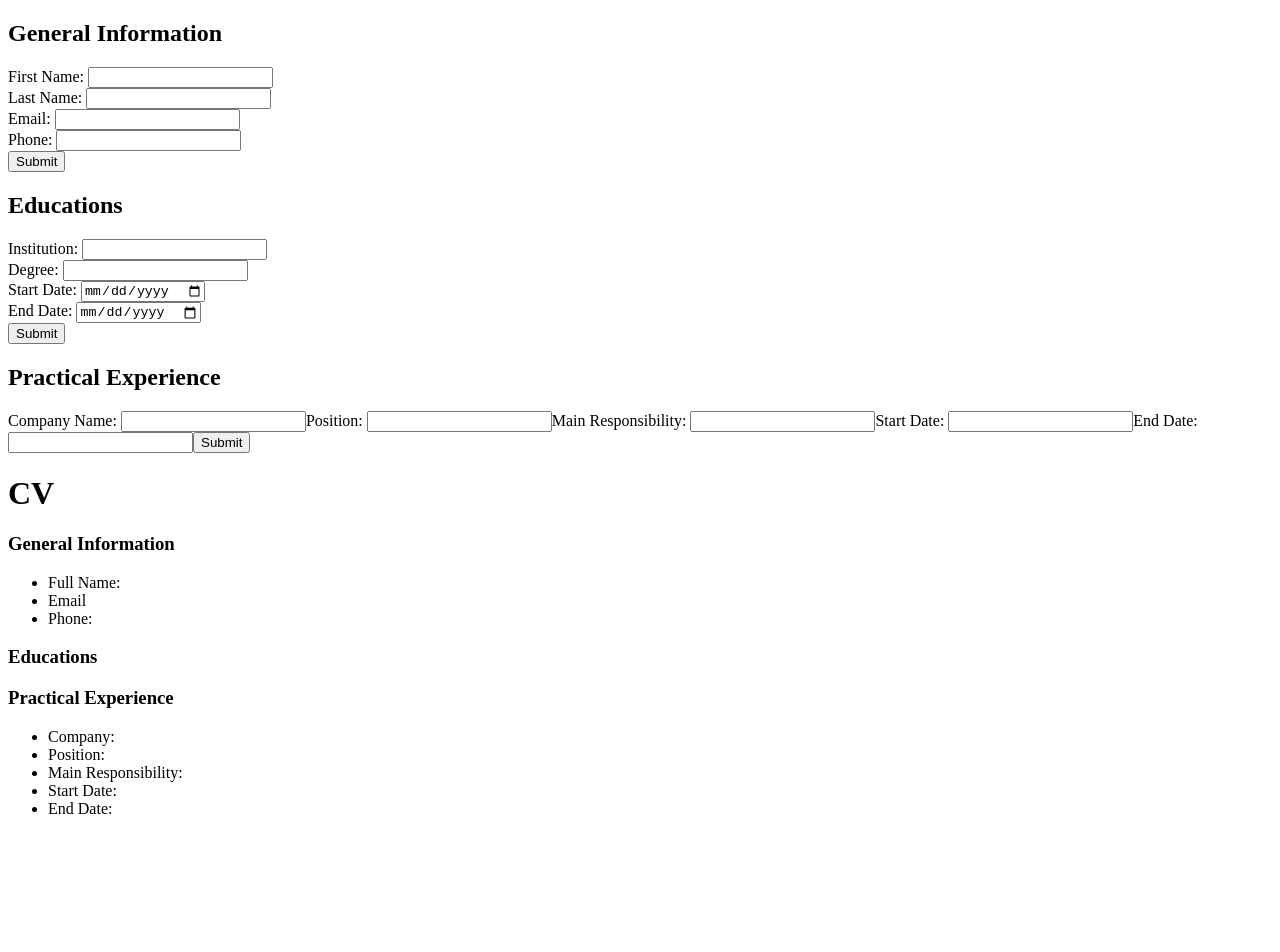
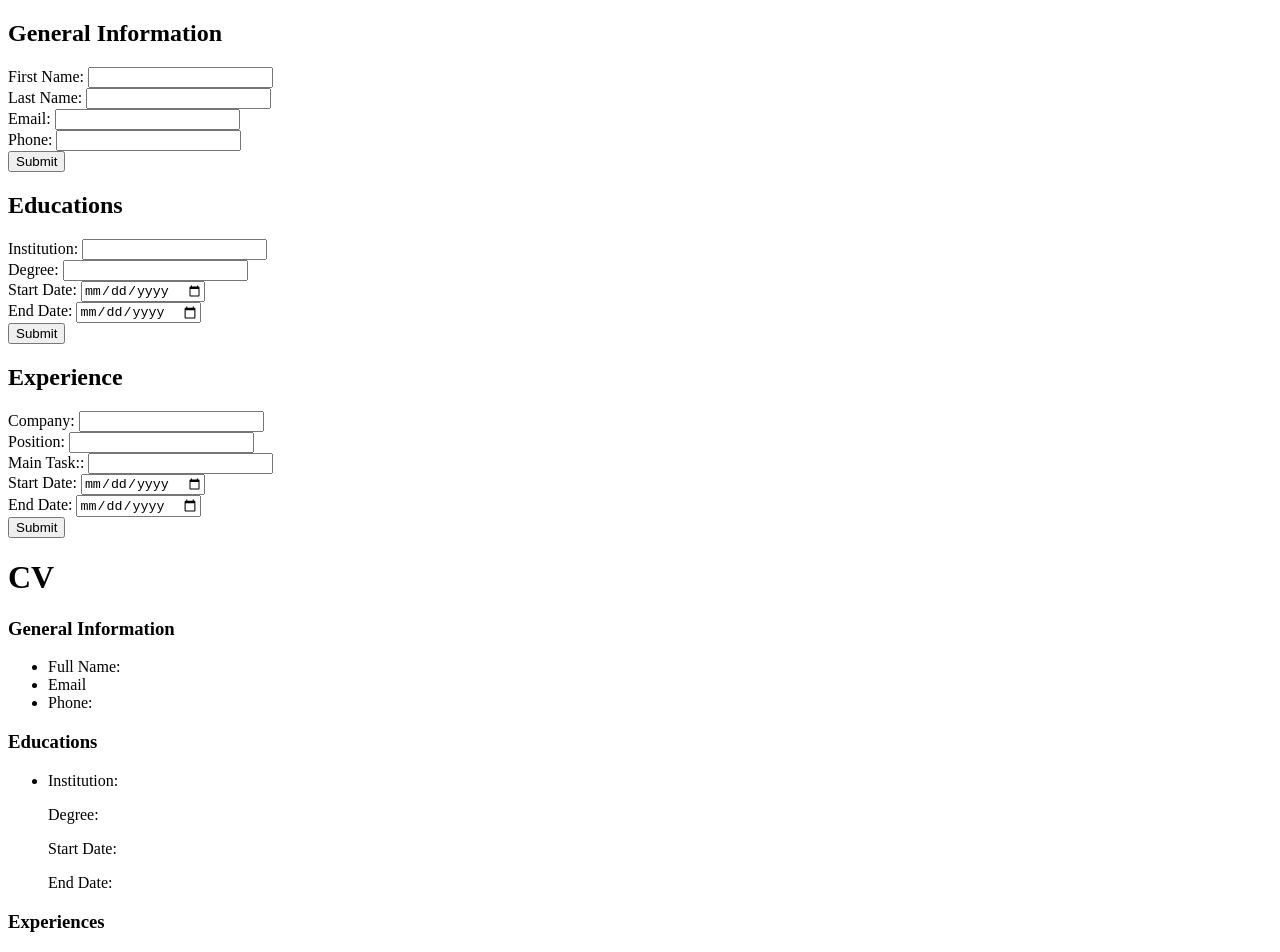
Before and after one commit to GitOnMyLvl/cv-application, a React (Vite) app: page / in a window 1280 px wide. Shown: the top 952 px of the page. Before the commit the page ends 834 px from the top, so only its background shows below. Built offline with nearby package versions, Linux system fonts and the light colour scheme; the HTML template or start-up script is replaced by a standard one.

Commit message:
add basic functionality

```diff
--- a/src/App.jsx
+++ b/src/App.jsx
@@ -8,20 +8,7 @@ import Cv from "./components/CV"
 function App() {
   const [generalInformation, setGeneralInformation] = useState({firstName: "", lastName: "", email: "", phone: ""});
   const [educations, setEducations] = useState([{ institution: "", degree: "", startDate: "", endDate: "", id: uuid() }]);
-  const [experiences, setExperiences] = useState([]);
-
-  const handleChange = (e) => {
-    const { name, value } = e.target;
-      setGeneralInformation({...generalInformation, [name]: value})
-  };
-
-  const addEducation = (education) => {
-    setEducations([...educations, education])
-  }
-
-  const addExperience = (experience) => {
-    setExperiences([...experiences, experience])
-  }
+  const [experiences, setExperiences] = useState([ { company: "", position: "", mainTask: "", startDate: "", endDate: "", id: uuid() }]);
 
   const handleEducationDelete = (index) => {
     const newEducations = educations.filter((education, i) => i !== index);
@@ -36,11 +23,12 @@ function App() {
 
 
 
+
   return (
     <>
-      <GeneralInfoForm data={generalInformation} handleChange={handleChange}/>
-      <EducationForm educations={educations} addEducation={addEducation}/>
-      <PracticalExperienceForm addExperience={addExperience} />
+      <GeneralInfoForm data={generalInformation} setGeneralInformation={setGeneralInformation}/>
+      <EducationForm educations={educations} setEducations={setEducations}/>
+      <PracticalExperienceForm experiences={experiences} setExperiences={setExperiences} />
       <Cv generalInformation={generalInformation} educations={educations} experiences={experiences} handleEducationDelete={handleEducationDelete} handleExperienceDelete={handleExperienceDelete}/>
     </>
   )
--- a/src/components/CV.jsx
+++ b/src/components/CV.jsx
@@ -10,7 +10,7 @@ function Cv ({ generalInformation, educations, experiences}){
       <h1>CV</h1>
       <GeneralInfo data={generalInformation}/>
       <Education educations={educations}/>
-      <PracticalExperience data={experiences}/>
+      <PracticalExperience experiences={experiences}/>
 
     </div>
   )
--- a/src/components/Education/Education.jsx
+++ b/src/components/Education/Education.jsx
@@ -1,11 +1,11 @@
 function Education( { educations }){
-  const listItems = educations.map((education) => {
+  const listItems = educations.map((education) => (
     <li key={education.id}>
-      <h4>{education.institution}</h4>
-      <p>{education.degree}</p>
-      <p>{education.startDate}</p>
-      <p>{education.endDate}</p>
-    </li>  });
+      <p>Institution: {education.institution}</p>
+      <p>Degree: {education.degree}</p>
+      <p>Start Date: {education.startDate}</p>
+      <p>End Date: {education.endDate}</p>
+    </li>  ));
   return (
     <div>
       <h3>Educations</h3>
--- a/src/components/Education/EducationForm.jsx
+++ b/src/components/Education/EducationForm.jsx
@@ -1,7 +1,16 @@
+function EducationForm({ educations, setEducations }) {
 
+  const handleChanges = (index, event) => {
+    const newEducations = [...educations];
+    newEducations[index][event.target.name] = event.target.value;
+    setEducations(newEducations);
+  };
 
-
-function EducationForm({ educations, handleSubmit, handleChange }) {
+  const handleSubmit = (e) => {
+    e.preventDefault();
+    const newEducations = [...educations, { institution: "", degree: "", startDate: "", endDate: "" }];
+    setEducations(newEducations);
+  };
 
   return (
     <div className="card">
@@ -12,25 +21,25 @@ function EducationForm({ educations, handleSubmit, handleChange }) {
             <div>
               <label>
                 Institution:{' '}
-                <input type="text" name="institution" value={education.institution} onChange={handleChange}/>
+                <input type="text" name="institution" value={education.institution} onChange={(e) => handleChanges(index, e)}/>
               </label>
             </div>
             <div>
               <label>
                 Degree:{' '}
-                <input type="text" name="degree" value={education.degree} onChange={handleChange}/>
+                <input type="text" name="degree" value={education.degree} onChange={(e) => handleChanges(index, e)}/>
               </label>
             </div>
             <div>
               <label>
                 Start Date:{' '}
-                <input type="date" name="startDate" value={education.startDate} onChange={handleChange}/>
+                <input type="date" name="startDate" value={education.startDate} onChange={(e) => handleChanges(index, e)}/>
               </label>
             </div>
             <div>
               <label>
                 End Date:{' '}
-                <input type="date" name="endDate" value={education.endDate} onChange={handleChange}/>
+                <input type="date" name="endDate" value={education.endDate} onChange={(e) => handleChanges(index, e)}/>
               </label>
             </div>
             <button type="submit">Submit</button>
--- a/src/components/GeneralInfo/GeneralInfoForm.jsx
+++ b/src/components/GeneralInfo/GeneralInfoForm.jsx
@@ -1,4 +1,10 @@
-function GeneralInfoForm({data, handleChange}){
+function GeneralInfoForm({data, setGeneralInformation}){
+
+  const handleChange = (e) => {
+    const { name, value } = e.target;
+    const newData = { ...data, [name]: value };
+    setGeneralInformation(newData);
+  };
 
   return (
     <div className="card">
--- a/src/components/PracticalExperience/PracticalExperience.jsx
+++ b/src/components/PracticalExperience/PracticalExperience.jsx
@@ -1,13 +1,17 @@
-function PracticalExperience( {data} ) {
+function PracticalExperience( { experiences } ) {
+  const listItems = experiences.map((experience) => (
+    <li key={experience.id}>
+      <p>Company: {experience.company}</p>
+      <p>Position: {experience.position}</p>
+      <p>Main Responsibility: {experience.mainTask}</p>
+      <p>Start Date: {experience.startDate}</p>
+      <p>End Date: {experience.endDate}</p>
+    </li>  ));
   return (
     <div>
-      <h3>Practical Experience</h3>
+      <h3>Experiences</h3>
       <ul>
-        <li>Company: {data.company}</li>
-        <li>Position: {data.position}</li>
-        <li>Main Responsibility: {data.responsibility}</li>
-        <li>Start Date: {data.startDate}</li>
-        <li>End Date: {data.endDate}</li>
+        {listItems}
       </ul>
     </div>
   );
--- a/src/components/PracticalExperience/PracticalExperienceForm.jsx
+++ b/src/components/PracticalExperience/PracticalExperienceForm.jsx
@@ -1,61 +1,56 @@
-import { useState } from "react";
-import DatePicker from "react-datepicker";
-import "react-datepicker/dist/react-datepicker.css";
-import { format } from "date-fns";
+function PracticalExperienceForm( {experiences, setExperiences} ){
 
-function PracticalExperienceForm( {addExperience} ){
-    const [experience, setExperience] = useState({company: "", position: "", responsibility: "", startDate: "", endDate: ""});
-
-    const handleChange = (e) => {
-      const { name, value } = e.target;
-      setExperience({...experience, [name]: value});
+  const handleChanges = (index, event) => {
+    const newExperiences = [...experiences];
+    newExperiences[index][event.target.name] = event.target.value;
+    setExperiences(newExperiences);
   };
 
-    const handleAdd = (e) => {
+  const handleSubmit = (e) => {
     e.preventDefault();
-      experience.startDate = format(experience.startDate, "dd/MM/yyyy");
-      experience.endDate = format(experience.endDate, "dd/MM/yyyy");
-      addExperience(experience);
-      setExperience({company: "", position: "", responsibility: "", startDate: "", endDate: ""});
+    const newExperiences = [...experiences, { company: "", position: "", mainTask: "", startDate: "", endDate: "" }];
+    setExperiences(newExperiences);
   };
 
   return (
     <div className="card">
-        <h2>Practical Experience</h2>
-        <form onSubmit={handleAdd}>
-          <label htmlFor="company">
-            Company Name:{' '}
-            <input type="text" id="company" name="company" value={experience.company} onChange={handleChange}/>
+      <h2>Experience</h2>
+      <form onSubmit={handleSubmit}>
+        {experiences.map((experience, index) => (
+          <div key={index}>
+            <div>
+              <label>
+                Company:{' '}
+                <input type="text" name="company" value={experience.company} onChange={(e) => handleChanges(index, e)}/>
               </label>
-          <label htmlFor="position">
+            </div>
+            <div>
+              <label>
                 Position:{' '}
-            <input type="text" id="position" name="position" value={experience.position} onChange={handleChange} />
+                <input type="text" name="position" value={experience.position} onChange={(e) => handleChanges(index, e)}/>
               </label>
-          <label htmlFor="responsibility">
-            Main Responsibility:{' '}
-            <input type="text" id="responsibility" name="responsibility" value={experience.responsibility} onChange={handleChange}/>
+            </div>
+            <div>
+              <label>
+                Main Task::{' '}
+                <input type="text" name="mainTask" value={experience.mainTask} onChange={(e) => handleChanges(index, e)}/>
               </label>
-          <label htmlFor="startDate">
+            </div>
+            <div>
+              <label>
                 Start Date:{' '}
-          <DatePicker
-            selected={experience.startDate}
-            dateFormat="dd/MM/yyyy"
-            name="startDate"
-            value={experience.startDate}
-            onChange={(date)=>setExperience({...experience, startDate: date})}
-          />
+                <input type="date" name="startDate" value={experience.startDate} onChange={(e) => handleChanges(index, e)}/>
               </label>
-        <label htmlFor="endDate">
+            </div>
+            <div>
+              <label>
                 End Date:{' '}
-          <DatePicker
-            selected={experience.endDate}
-            dateFormat="dd/MM/yyyy"
-            name="endDate"
-            value={experience.endDate}
-            onChange={(date)=>setExperience({...experience, endDate: date})}
-          />
+                <input type="date" name="endDate" value={experience.endDate} onChange={(e) => handleChanges(index, e)}/>
               </label>
+            </div>
             <button type="submit">Submit</button>
+          </div>
+        ))}
       </form>
     </div>
   );
```
Lines whose indentation alone changed are shown as unchanged.
